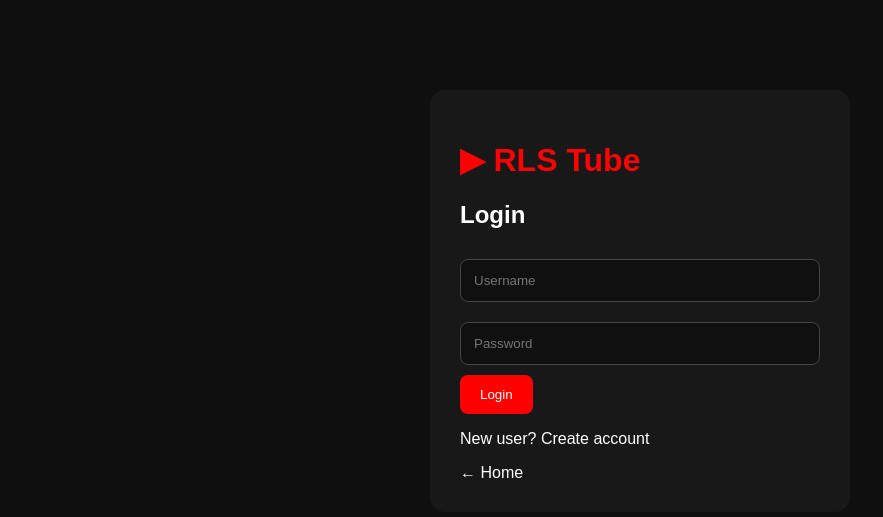
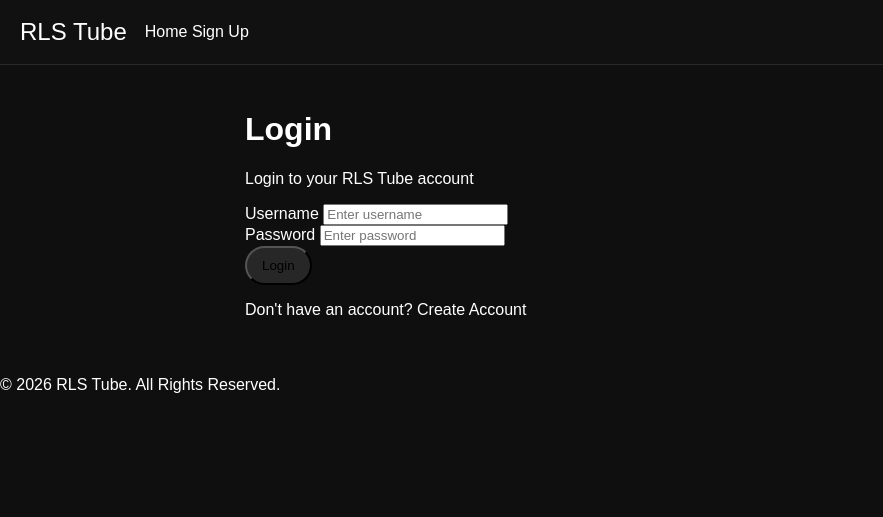
Before and after one commit to raoj77304-stack/rls-tube6, a Flask app: page /login in a window 1280 px wide. Shown: the top 517 px of the page, without its empty margins (0-883 px from the left). Run offline with Flask 3, Linux system fonts and the light colour scheme.

Commit message:
Revamp login.html structure and design
Updated the login page layout and styling for better user experience.

```diff
--- a/templates/login.html
+++ b/templates/login.html
@@ -1,4 +1,100 @@
-<!doctype html><html><head><meta charset="UTF-8"><title>Login</title><link rel="stylesheet" href="{{ url_for('static',filename='style.css') }}"></head>
-<body><div class="auth"><h1>▶ RLS <span>Tube</span></h1><h2>Login</h2>
-<form method="post"><input name="username" placeholder="Username" required><input type="password" name="password" placeholder="Password" required><button>Login</button></form>
-<p>New user? <a href="/signup">Create account</a></p><a href="/">← Home</a></div></body></html>
+<!DOCTYPE html>
+<html lang="en">
+<head>
+    <meta charset="UTF-8">
+
+    <meta name="viewport" content="width=device-width, initial-scale=1.0">
+
+    <title>Login - RLS Tube</title>
+
+    <link rel="stylesheet"
+          href="{{ url_for('static', filename='style.css') }}">
+</head>
+
+<body>
+
+    <!-- Header -->
+    <header class="topbar">
+
+        <div class="logo">
+            <a href="/">RLS Tube</a>
+        </div>
+
+        <nav>
+            <a href="/">Home</a>
+            <a href="/signup">Sign Up</a>
+        </nav>
+
+    </header>
+
+
+    <!-- Login Box -->
+    <main class="auth-page">
+
+        <div class="auth-box">
+
+            <h1>Login</h1>
+
+            <p class="auth-subtitle">
+                Login to your RLS Tube account
+            </p>
+
+
+            <form method="POST" action="/login">
+
+                <div class="form-group">
+
+                    <label for="username">
+                        Username
+                    </label>
+
+                    <input
+                        type="text"
+                        id="username"
+                        name="username"
+                        placeholder="Enter username"
+                        required>
+
+                </div>
+
+
+                <div class="form-group">
+
+                    <label for="password">
+                        Password
+                    </label>
+
+                    <input
+                        type="password"
+                        id="password"
+                        name="password"
+                        placeholder="Enter password"
+                        required>
+
+                </div>
+
+
+                <button type="submit" class="btn login-btn">
+                    Login
+                </button>
+
+            </form>
+
+
+            <p class="auth-footer">
+                Don't have an account?
+                <a href="/signup">Create Account</a>
+            </p>
+
+        </div>
+
+    </main>
+
+
+    <!-- Footer -->
+    <footer>
+        <p>© 2026 RLS Tube. All Rights Reserved.</p>
+    </footer>
+
+</body>
+</html>
```
